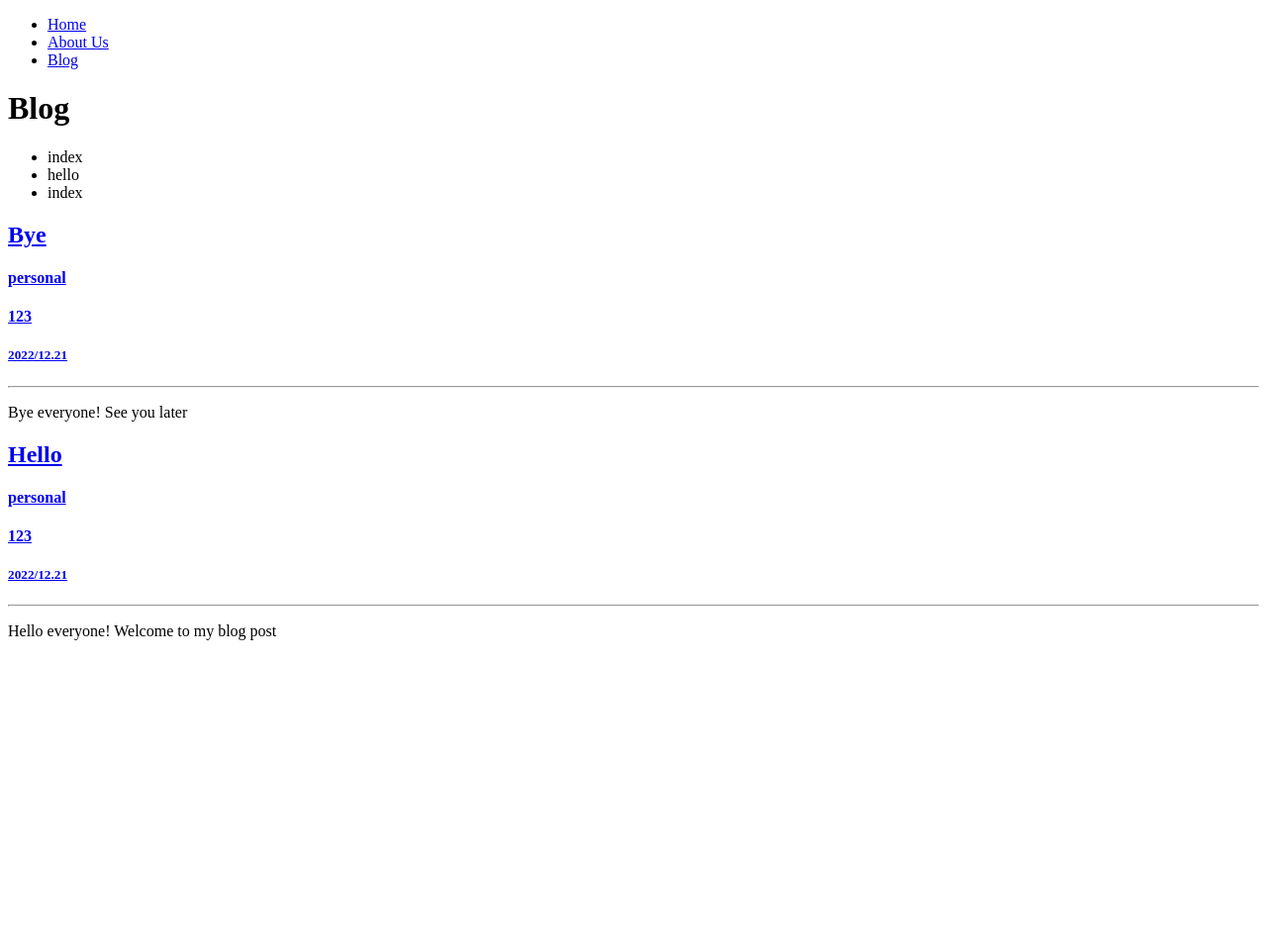
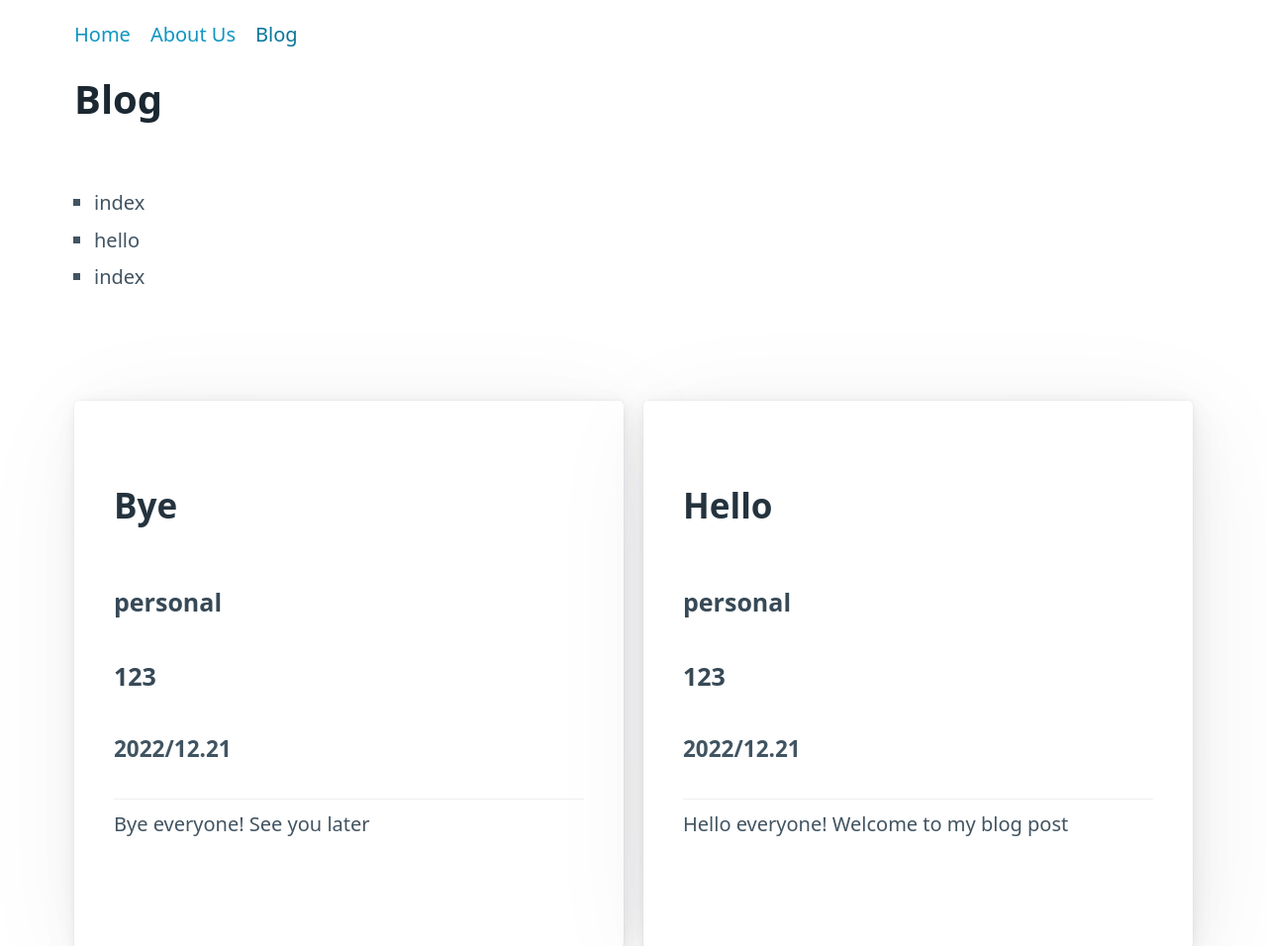
Before and after one commit to karpei-taemukan/dev-sticker, a Gatsby site: page /blog in a window 1280 px wide. Shown: the top 956 px of the page at 99% size. Before the commit the page ends 800 px from the top, so only its background shows below. Built offline with nearby package versions, Linux system fonts and the light colour scheme; Gatsby itself is replaced by a stand-in of ours.

Commit message:
deploying site

```diff
--- /dev/null
+++ b/gatsby-browser.ts
@@ -0,0 +1 @@
+import "./src/styles.css";
--- a/src/components/Layout.tsx
+++ b/src/components/Layout.tsx
@@ -8,7 +8,7 @@ interface ILayoutProps{
 
 export default function Layout({children, title}: ILayoutProps){
 return (
-    <div>
+    <div className="container">
         <nav>
         <ul>
           <li><Link to="/">Home</Link></li>
--- a/src/pages/blog/index.tsx
+++ b/src/pages/blog/index.tsx
@@ -12,7 +12,7 @@ export default function Blog({data} : PageProps<Queries.BlogTitlesQuery>){
           {data.allFile.nodes.map((file,index) => <li key={index}>{file.name}</li>)}
         </ul>
 
-        <section>
+        <section className="grid">
           {data.allMdx.nodes.map((file, index) => (
             <article key={index}>
               <Link to={`/blog/${file.frontmatter?.slug}`}>
--- a/src/pages/index.tsx
+++ b/src/pages/index.tsx
@@ -8,6 +8,7 @@ export default function IndexPage({data}:PageProps<Queries.StickersQuery>) {
   console.log(data)
   return (
   <Layout title="Welcome to DevStickers">
+    <div className="container">
    <StaticImage
    height={1000}
    width={1000}
@@ -23,6 +24,7 @@ export default function IndexPage({data}:PageProps<Queries.StickersQuery>) {
 </Link>
 </article>))}
    </article>
+   </div>
   </Layout>
   )
 }
--- /dev/null
+++ b/src/styles.css
@@ -0,0 +1 @@
+@import url("https://unpkg.com/@picocss/pico@latest/css/pico.min.css")
```
Also changed, not shown: netlify.toml (added).
